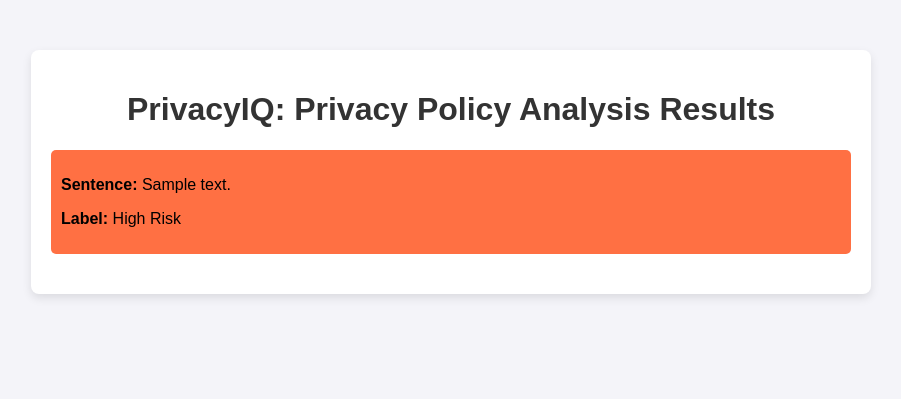
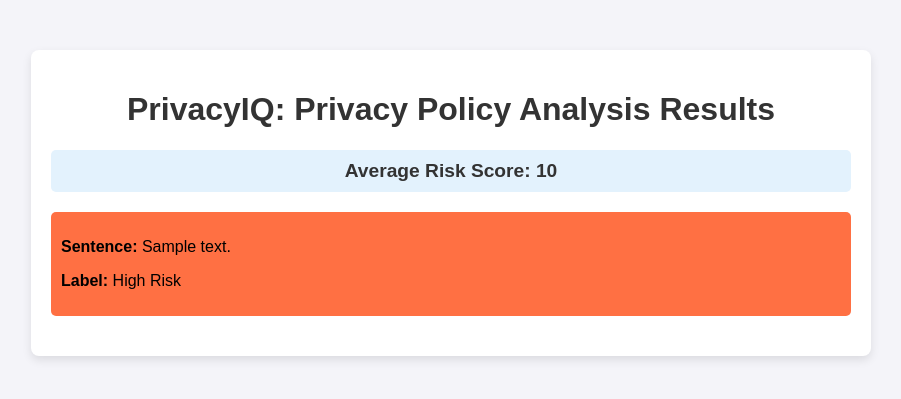
Before and after one commit to JeremieGar/SOEN321-Project, a Flask app: template Frontend/templates/results.html in a window 1280 px wide. Shown: the top 399 px of the page, without its empty margins (189-1090 px from the left). Run offline with Flask 3, Linux system fonts and the light colour scheme; the template is opened without the code that fills it: most values are stand-ins (such as "Sample title", 1, 10 or a date in 2020).

Commit message:
tried adding average, did not have enough time

```diff
--- a/Frontend/app.py
+++ b/Frontend/app.py
@@ -1,7 +1,6 @@
 from flask import Flask, render_template, request, send_from_directory
 import sys
 import os
-# Add the directory that contains privacyiqmain to sys.path
 sys.path.append(os.path.abspath(os.path.join(os.path.dirname(__file__), '..', 'privacyiqmain')))
 from privacyiqmain.preprocess_policy import preprocess_policy_file
 
@@ -15,12 +14,22 @@
         policy_text = request.form['policy_text']
 
         if policy_text:
-            # Process the text (you can pass it to your preprocessing function here)
-            # For now, we simulate the processing by just passing it to the results page
+
             processed_text = preprocess_policy_file(policy_text)  # This will be adjusted based on the process
 
-            # Render the results.html page and pass the processed data
-            return render_template('results.html', processed_text=processed_text)
+            total_score = 0
+            count = 0
+            risk_scores = {"No risk": 0, "Low risk": 1, "Medium risk": 2, "High risk": 3}
+
+            for entry in processed_text:
+                label = entry.get("label")
+                if label in risk_scores:
+                    total_score += risk_scores[label]
+                    count += 1
+
+            average_score = round(float(total_score / count) if count > 0 else 0)
+
+            return render_template('results.html', processed_text=processed_text, average_score=average_score)
 
     return render_template('index.html')
 
--- a/Frontend/templates/results.html
+++ b/Frontend/templates/results.html
@@ -25,6 +25,18 @@
         header h1 {
             text-align: center;
             color: #333;
+        }
+
+        .average-score {
+            text-align: center;
+            margin-top: 10px;
+            margin-bottom: 20px;
+            padding: 10px;
+            font-size: 1.2rem;
+            font-weight: bold;
+            color: #333;
+            background-color: #e3f2fd;
+            border-radius: 5px;
         }
 
         .result {
@@ -61,8 +73,11 @@
     <div class="container">
         <header>
             <h1>PrivacyIQ: Privacy Policy Analysis Results</h1>
+            <!-- Section to display the average score -->
+            <div class="average-score">
+                Average Risk Score: {{ average_score }}
+            </div>
         </header>
-
         <div>
             {% for entry in processed_text %}
                 <div class="result {% if entry.label == 0 %}no-risk{% elif entry.label == 1 %}low-risk{% elif entry.label == 2 %}medium-risk{% else %}high-risk{% endif %}">
@@ -81,8 +96,6 @@
                 </div>
             {% endfor %}
         </div>
-
-
     </div>
 </body>
 </html>
--- a/main.py
+++ b/main.py
@@ -7,7 +7,6 @@
     print("Welcome to PrivacyIQ")
     model, tokenizer = load_model()
 
-    # Load the test dataset
     test_data = pd.read_csv("data/test_data.csv")
     texts = test_data["text"].tolist()
     true_labels = test_data["label"].tolist()
@@ -15,7 +14,6 @@
     # Define class labels
     labels = ["No Risk", "Low Risk", "Medium Risk", "High Risk", "Critical Risk"]
 
-    # Run inference and collect predictions
     predicted_labels = []
     for text in texts:
         probabilities = run_inference(text, model, tokenizer)
@@ -26,7 +24,6 @@
     present_classes = sorted(set(true_labels))
     present_labels = [labels[i] for i in present_classes]
 
-    # Evaluate the model
     print("\nClassification Report:")
     print(classification_report(true_labels, predicted_labels, labels=present_classes, target_names=present_labels))
 
--- a/privacyiqmain/preprocess_policy.py
+++ b/privacyiqmain/preprocess_policy.py
@@ -10,7 +10,6 @@
     sentences = policy_text.split(".")  # Split by period to get individual sentences
     processed_data = []
 
-    # Iterate through each policy sentence
     for sentence in sentences:
         # Check if the sentence contains any keyword, and label only if it does
         if any(keyword in sentence.lower() for keyword in ["personal data", "third parties", "cookies", "tracking", "selling data", "opt-out", "consent", "sharing data"]):
```
